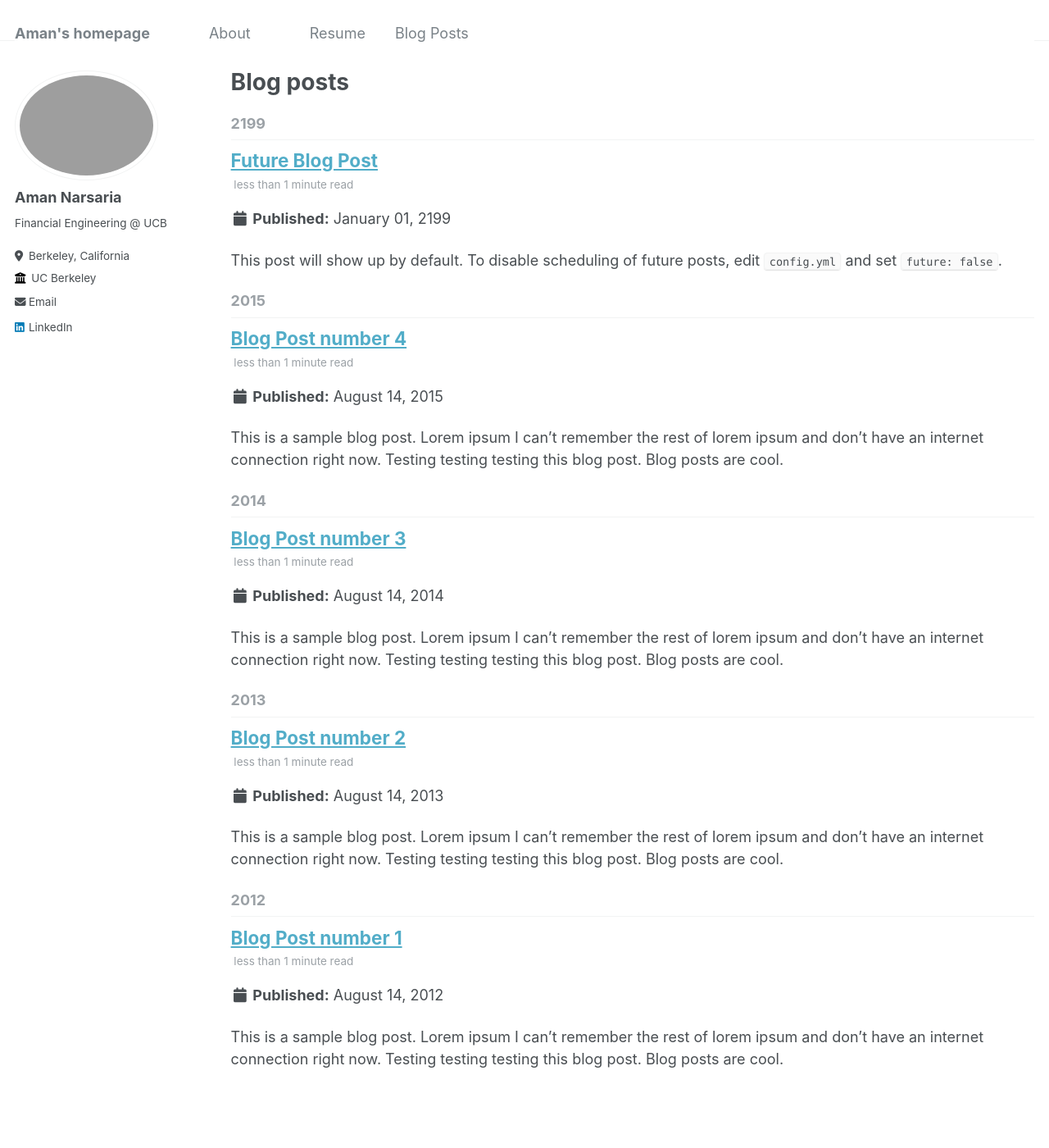
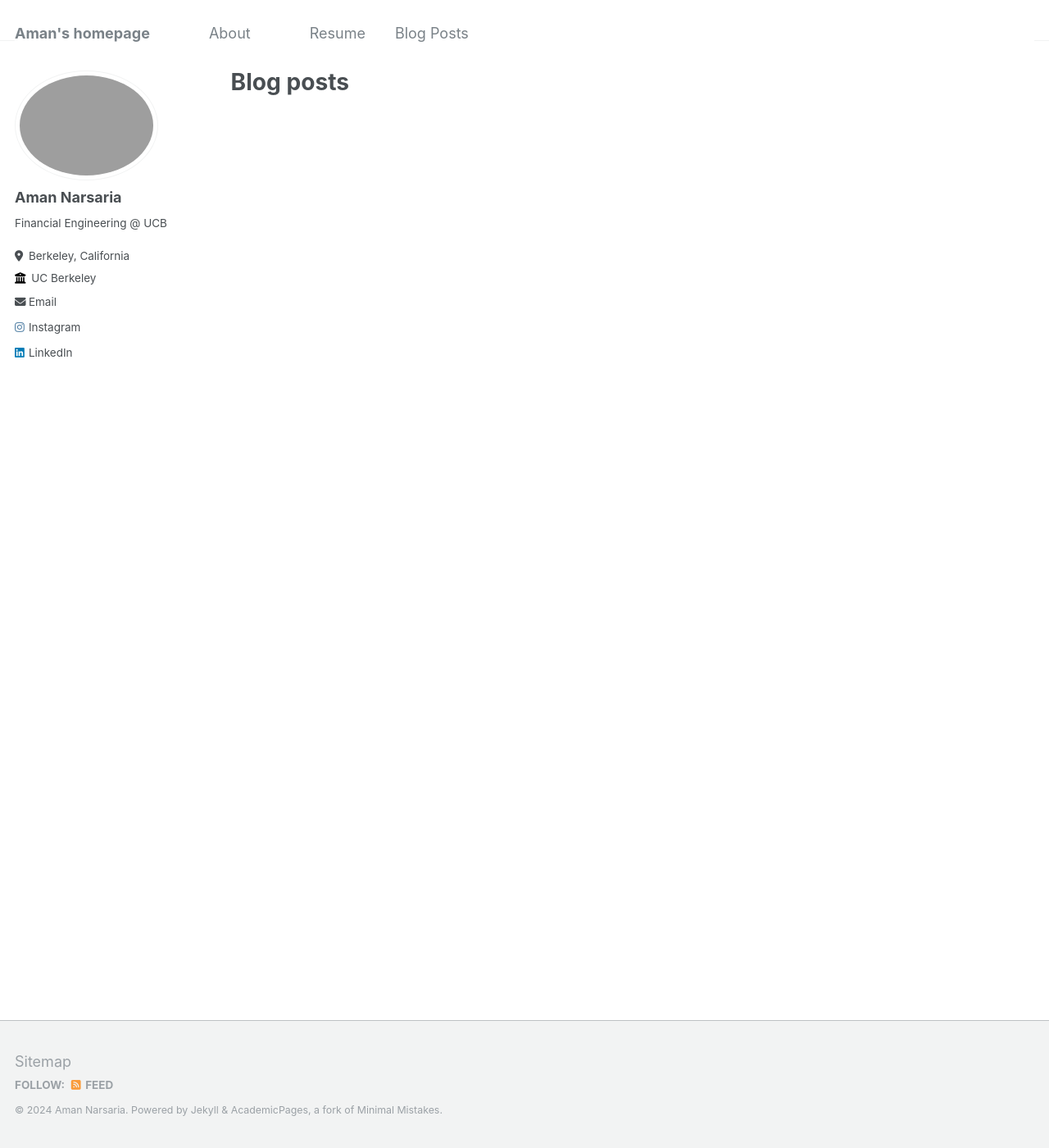
Before and after one commit to amannarsaria4/amannarsaria4.github.io, a Jekyll site: the page built from _pages/year-archive.html, in a window 1280 px wide and 1400 px high. Shown: the whole window at 82% size. Built offline with Jekyll 4.4.1, drawn with Linux system fonts in a browser that asks for light colours.

Commit message:
new commit

```diff
--- a/_config.yml
+++ b/_config.yml
@@ -54,7 +54,7 @@ author:
   goodreads        : # Username
   google_plus      : # Username
   keybase          : # Username
-  instagram        : # Username
+  instagram        : 'amannarsaria'
   lastfm           : # Username
   linkedin         : "aman-narsaria"
   mastodon         : # URL
@@ -77,7 +77,7 @@ author:
 teaser                   :  # filename of teaser fallback teaser image placed in /images/, .e.g. "500x300.png"
 breadcrumbs              : false # true, false (default)
 words_per_minute         : 160
-future                   : true
+future                   : false
 read_more                : "disabled" # if enabled, adds "Read more" links to excerpts
 talkmap_link             : false #change to true to add link to talkmap on talks page
 comments:
--- a/_posts/2012-08-14-blog-post-1.md
+++ /dev/null
@@ -1,20 +0,0 @@
----
-title: 'Blog Post number 1'
-date: 2012-08-14
-permalink: /posts/2012/08/blog-post-1/
-tags:
-  - cool posts
-  - category1
-  - category2
----
-
-This is a sample blog post. Lorem ipsum I can't remember the rest of lorem ipsum and don't have an internet connection right now. Testing testing testing this blog post. Blog posts are cool.
-
-Headings are cool
-======
-
-You can have many headings
-======
-
-Aren't headings cool?
-------
--- a/_posts/2013-08-14-blog-post-2.md
+++ /dev/null
@@ -1,20 +0,0 @@
----
-title: 'Blog Post number 2'
-date: 2013-08-14
-permalink: /posts/2013/08/blog-post-2/
-tags:
-  - cool posts
-  - category1
-  - category2
----
-
-This is a sample blog post. Lorem ipsum I can't remember the rest of lorem ipsum and don't have an internet connection right now. Testing testing testing this blog post. Blog posts are cool.
-
-Headings are cool
-======
-
-You can have many headings
-======
-
-Aren't headings cool?
-------
--- a/_posts/2014-08-14-blog-post-3.md
+++ /dev/null
@@ -1,20 +0,0 @@
----
-title: 'Blog Post number 3'
-date: 2014-08-14
-permalink: /posts/2014/08/blog-post-3/
-tags:
-  - cool posts
-  - category1
-  - category2
----
-
-This is a sample blog post. Lorem ipsum I can't remember the rest of lorem ipsum and don't have an internet connection right now. Testing testing testing this blog post. Blog posts are cool.
-
-Headings are cool
-======
-
-You can have many headings
-======
-
-Aren't headings cool?
-------
--- a/_posts/2199-01-01-future-post.md
+++ /dev/null
@@ -1,11 +0,0 @@
----
-title: 'Future Blog Post'
-date: 2199-01-01
-permalink: /posts/2012/08/blog-post-4/
-tags:
-  - cool posts
-  - category1
-  - category2
----
-
-This post will show up by default. To disable scheduling of future posts, edit `config.yml` and set `future: false`.
```
Also changed, not shown: _posts/2015-08-14-blog-post-4.md (deleted, +0 -20 lines), _posts/chicago_rec.md (added, +9 -0 lines), _posts/mumbai_rec.md (added, +9 -0 lines), _posts/nyc_rec.md (added, +11 -0 lines), _posts/sf_rec.md (added, +9 -0 lines), _posts/surat_rec.md (added, +9 -0 lines).
